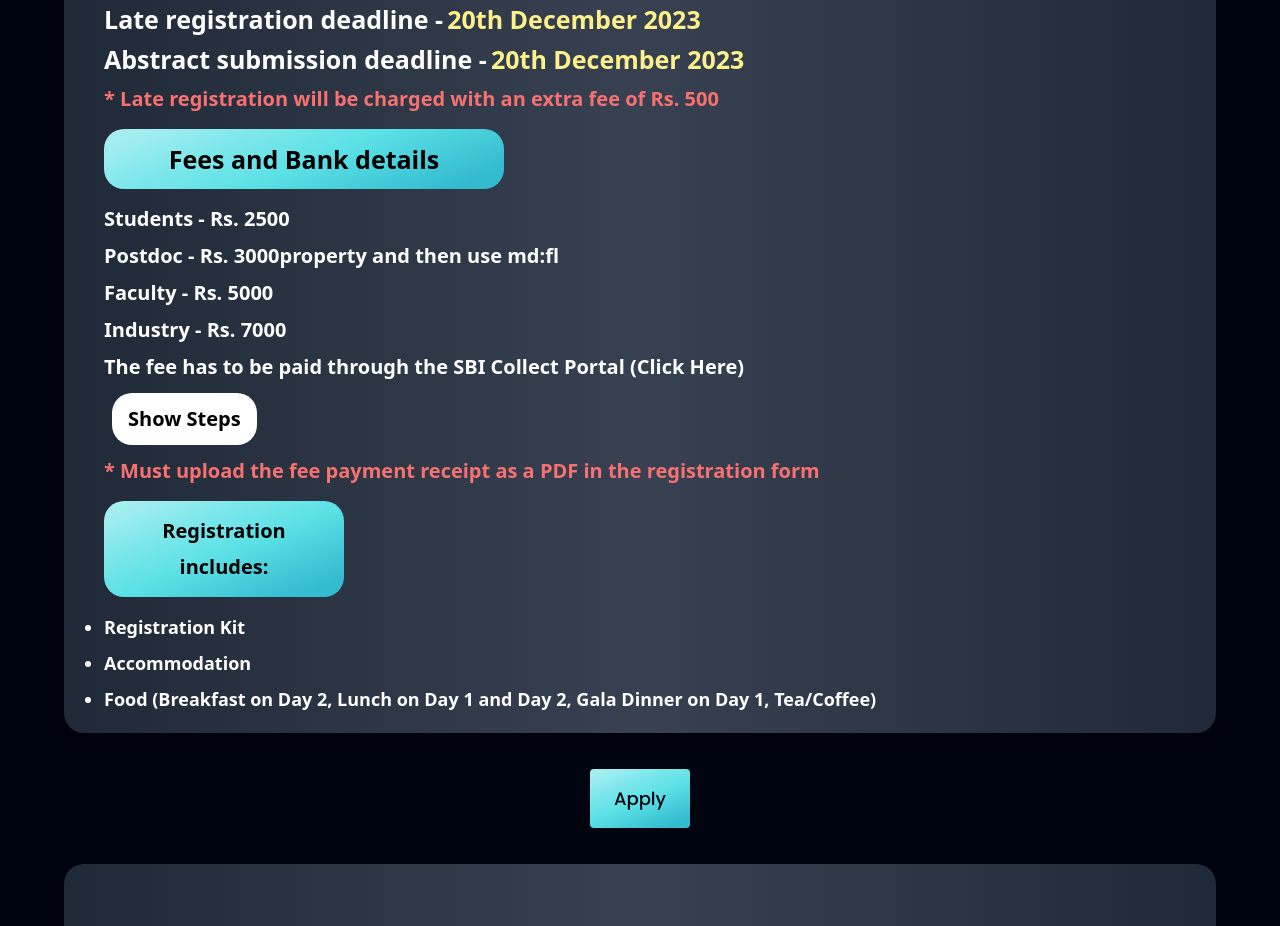
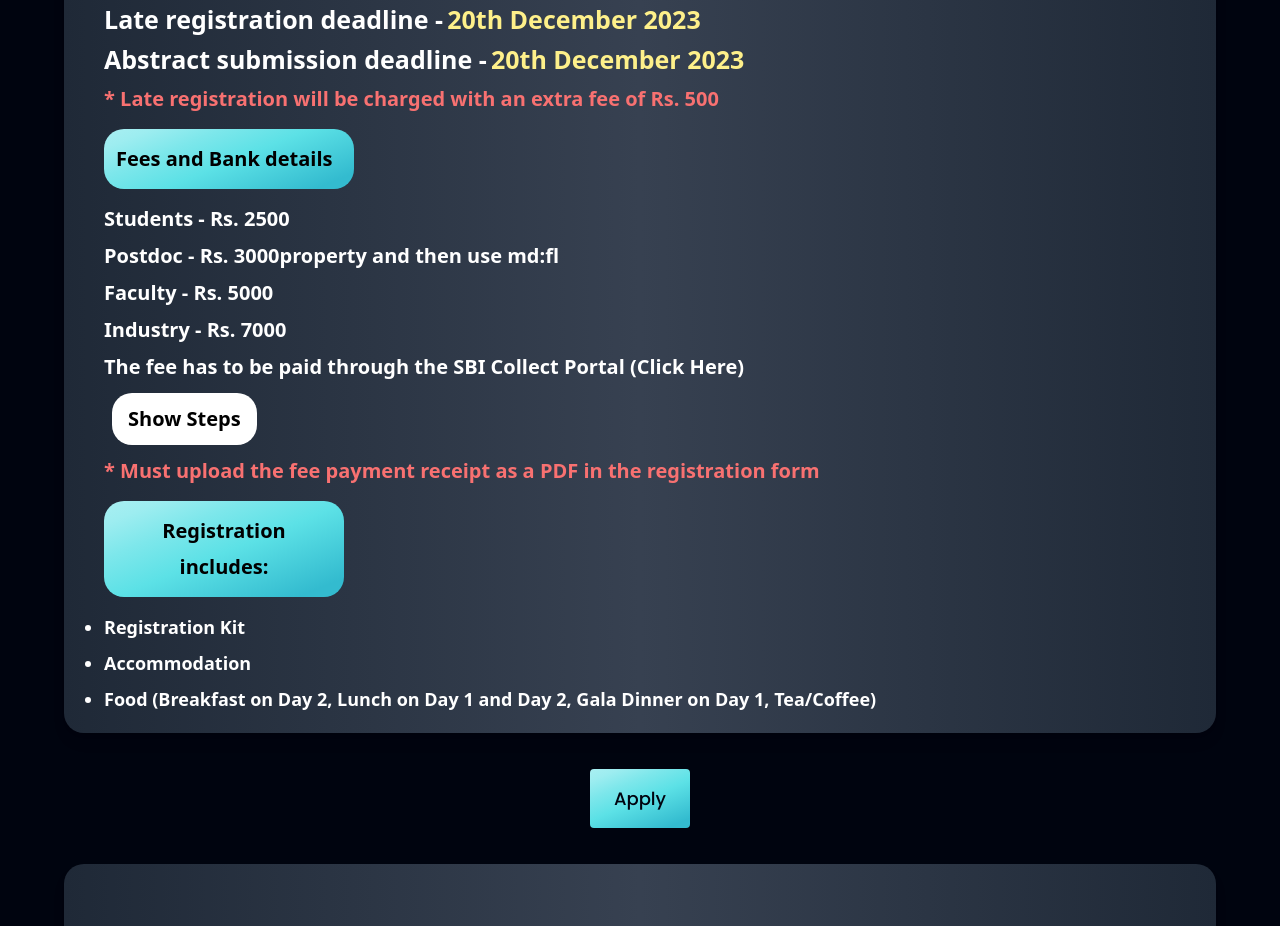
Before and after one commit to prathamdupare/workshop, a React (Vite) app: page / in a window 1280 px wide. Shown: the part 4540-5466 px from the top of the page. Built offline with nearby package versions, Linux system fonts and the light colour scheme.

Commit message:
fixed menu

```diff
--- a/src/components/Navbar.jsx
+++ b/src/components/Navbar.jsx
@@ -32,12 +32,12 @@ const Navbar = () => {
         <img
           src={iiserb}
           alt="hoobank"
-          className="w-[1blur navbar in tailwing50px] h-[120px]"
+          className="w-[1blur navbar in tailwing50px] h-[80px]"
         />
         <img
           src={logo3}
           alt="hoobank"
-          className="w-[1blur navbar in tailwing50px] h-[120px]"
+          className="w-[1blur navbar in tailwing50px] h-[80px]"
         />
         <img
           src={embo}
--- a/src/components/Payments.jsx
+++ b/src/components/Payments.jsx
@@ -48,7 +48,7 @@ const Payments = () => {
             <p className="text-red-400 font-extrabold text-[20px]">
               * Late registration will be charged with an extra fee of Rs. 500
             </p>
-            <h2 className="bg-blue-gradient w-60 w-[400px] text-50 p-3 my-3 rounded-[20px] text-center text-black font-extrabold text-[25px] sm: w-[280px]">
+            <h2 className="bg-blue-gradient w-60 w-[250px] text-50 p-3 my-3 rounded-[20px]  text-black font-extrabold text-[20px] ">
               Fees and Bank details
             </h2>
             <ul>
```
